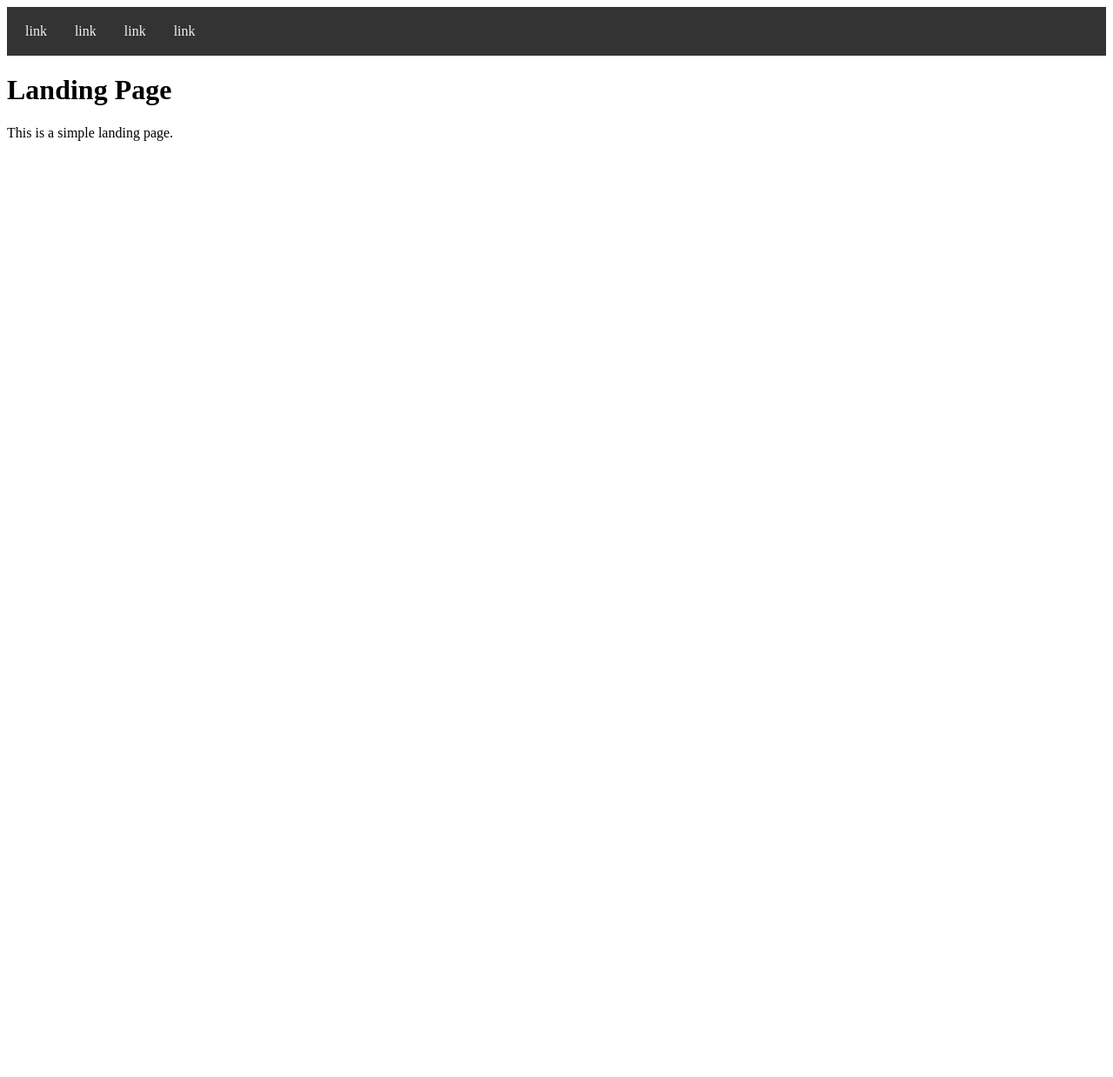
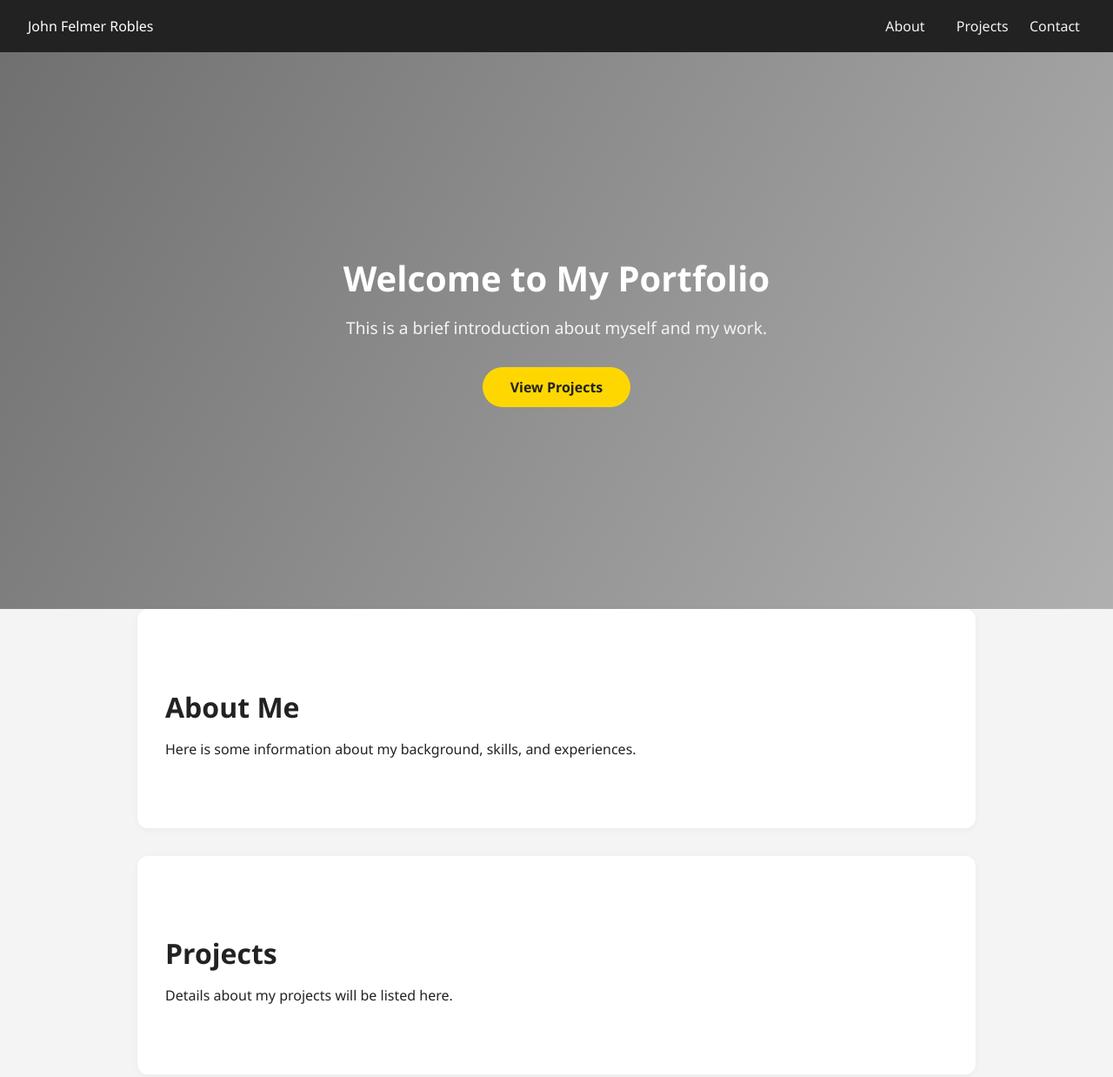
Before and after one commit to John-Felmer-Robles/portfolio-robles, a plain HTML site: page index.html in a window 1280 px wide. Shown: the top 1238 px of the page at 87% size. Before the commit the page ends 800 px from the top, so only its background shows below. Drawn offline with Linux system fonts and the light colour scheme.

Commit message:
-completed basic layout and format of the website portfolio.

```diff
--- a/index.html
+++ b/index.html
@@ -4,18 +4,38 @@
     <meta charset="UTF-8">
     <meta name="viewport" content="width=device-width, initial-scale=1.0">
     <link rel="stylesheet" href="style.css">
-    <title>Document</title>
+    <title>John Robles | Portfolio</title>
 </head>
 <body>
-    <div class="navbar center">
-        <a href="#">link</a>
-        <a href="#">link</a>
-        <a href="#">link</a>
-        <a href="#">link</a>
-    </div>
-    <div class="landingPage">
-        <h1>Landing Page</h1>
-        <p>This is a simple landing page.</p>
-    </div>
+    <nav class="navbar">
+        <div class="logo">John Felmer Robles</div>
+        <div class="nav-links">
+            <a href="#about">About</a>
+            <a href="#projects">Projects</a>
+            <a href="#contact">Contact</a>
+        </div>
+    </nav>
+    <section class="landingPage">
+        <div class="intro">
+            <h1>Welcome to My Portfolio</h1>
+            <p>This is a brief introduction about myself and my work.</p>
+            <a href="#projects" class="cta-btn">View Projects</a>
+        </div>
+    </section>
+    <section id="about" class="section">
+        <h2>About Me</h2>
+        <p>Here is some information about my background, skills, and experiences.</p>
+    </section>
+    <section id="projects" class="section">
+        <h2>Projects</h2>
+        <p>Details about my projects will be listed here.</p>
+    </section>
+    <section id="contact" class="section">
+        <h2>Contact</h2>
+        <p>You can reach me via <a href="mailto:your.email@example.com">email</a> or <a href="#">social media</a>.</p>
+    </section>
+    <footer>
+        <p>© 2024 John Felmer Robles. All rights reserved.</p>
+    </footer>
 </body>
 </html>
--- a/style.css
+++ b/style.css
@@ -1,9 +1,16 @@
+p, h1{
+    margin-top: 0;
+}
+
 .navbar {
-    padding: 5px;
-    background-color: #333;
-    overflow: hidden;
+    display: flex;
+    justify-content: space-between;
     align-items: center;
-    display: flex;
+    padding: 0 2rem;
+    background-color: #222;
+    color: #fff;
+    height: 60px;
+    box-shadow: 0 2px 8px rgba(0,0,0,0.05);
 }
 
 .navbar a {
@@ -15,3 +22,80 @@
     max-width: 3rem;
     max-height: 2rem;
 }
+
+.navbar a:hover {
+    background-color: #b0b0b0;
+    color: black;
+}
+
+body {
+    font-family: 'Segoe UI', Arial, sans-serif;
+    margin: 0;
+    padding: 0;
+    background-color: #f4f4f4;
+    color: #222;
+}
+
+.landingPage{
+    display: flex;
+    align-items: center;
+    justify-content: center;
+    height: 80vh;
+    background: linear-gradient(120deg, #707070 0%, #b0b0b0 100%);
+    text-align: center;
+}
+
+.intro h1 {
+    font-size: 2.5rem;
+    margin-bottom: 1rem;
+    color: #fff;
+}
+
+.intro p {
+    font-size: 1.2rem;
+    color: #f4f4f4;
+    margin-bottom: 2rem;
+}
+
+.cta-btn {
+    display: inline-block;
+    padding: 0.75rem 2rem;
+    background-color: #ffd700;
+    color: #222;
+    border-radius: 25px;
+    text-decoration: none;
+    font-weight: bold;
+    font-size: 1rem;
+    transition: background 0.2s;
+}
+
+.cta-btn:hover {
+    background-color: #ffb700;
+}
+
+.section {
+    padding: 4rem 2rem;
+    max-width: 900px;
+    margin: 0 auto;
+    background: #fff;
+    margin-bottom: 2rem;
+    border-radius: 12px;
+    box-shadow: 0 2px 8px rgba(0,0,0,0.04);
+}
+
+.section h2 {
+    color: #222;
+    margin-bottom: 1rem;
+    font-size: 2rem;
+}
+
+footer {
+    background-color: #222;
+    color: #fff;
+    text-align: center;
+    padding: 1.5rem 0;
+    position: relative;
+    bottom: 0;
+    width: 100%;
+    font-size: 1rem;
+}
```
Also changed, not shown: 1 other file.
